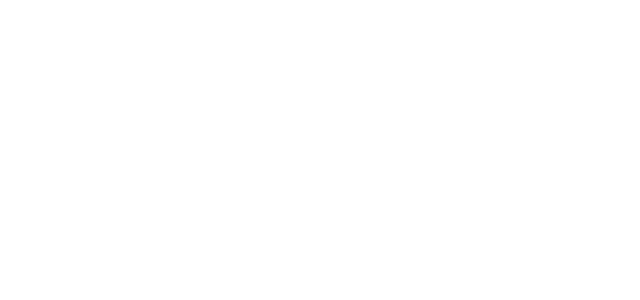
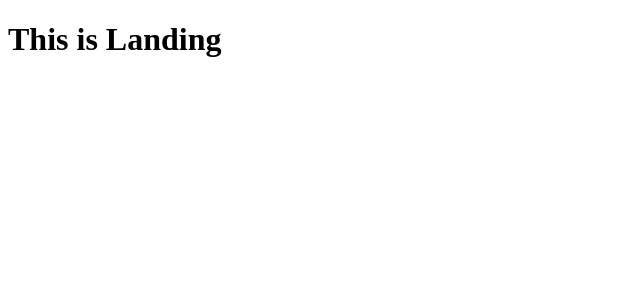
Before and after one commit to team-gotcha/gotcha-front, a React (Create React App) app: page / in a window 1280 px wide. Shown: the top 300 px of the page, without its empty margins (0-640 px from the left). Built offline with nearby package versions, Linux system fonts and the light colour scheme.

Commit message:
[feat] 라우팅 처리

```diff
--- a/src/App.tsx
+++ b/src/App.tsx
@@ -1,7 +1,19 @@
 import React from 'react';
+import { BrowserRouter, Route, Routes } from 'react-router-dom';
+import Landing from './pages/Landing';
+import Onboard from './pages/Onboard';
+import Main from './pages/Main';
 
 function App() {
-  return <div className="App"></div>;
+  return (
+    <BrowserRouter>
+      <Routes>
+        <Route path="/" element={<Landing />} />
+        <Route path="/onboarding" element={<Onboard />} />
+        <Route path="/main" element={<Main />} />
+      </Routes>
+    </BrowserRouter>
+  );
 }
 
 export default App;
--- /dev/null
+++ b/src/pages/Landing.tsx
@@ -0,0 +1,12 @@
+import React from 'react';
+import styled from 'styled-components';
+
+const Landing = () => {
+  return (
+    <div>
+      <h1>This is Landing</h1>
+    </div>
+  );
+};
+
+export default Landing;
--- /dev/null
+++ b/src/pages/Main.tsx
@@ -0,0 +1,12 @@
+import React from 'react';
+import styled from 'styled-components';
+
+const Main = () => {
+  return (
+    <div>
+      <h1>This is Main</h1>
+    </div>
+  );
+};
+
+export default Main;
--- /dev/null
+++ b/src/pages/Onboard.tsx
@@ -0,0 +1,12 @@
+import React from 'react';
+import styled from 'styled-components';
+
+const Onboard = () => {
+  return (
+    <div>
+      <h1>This is Onboard</h1>
+    </div>
+  );
+};
+
+export default Onboard;
```
